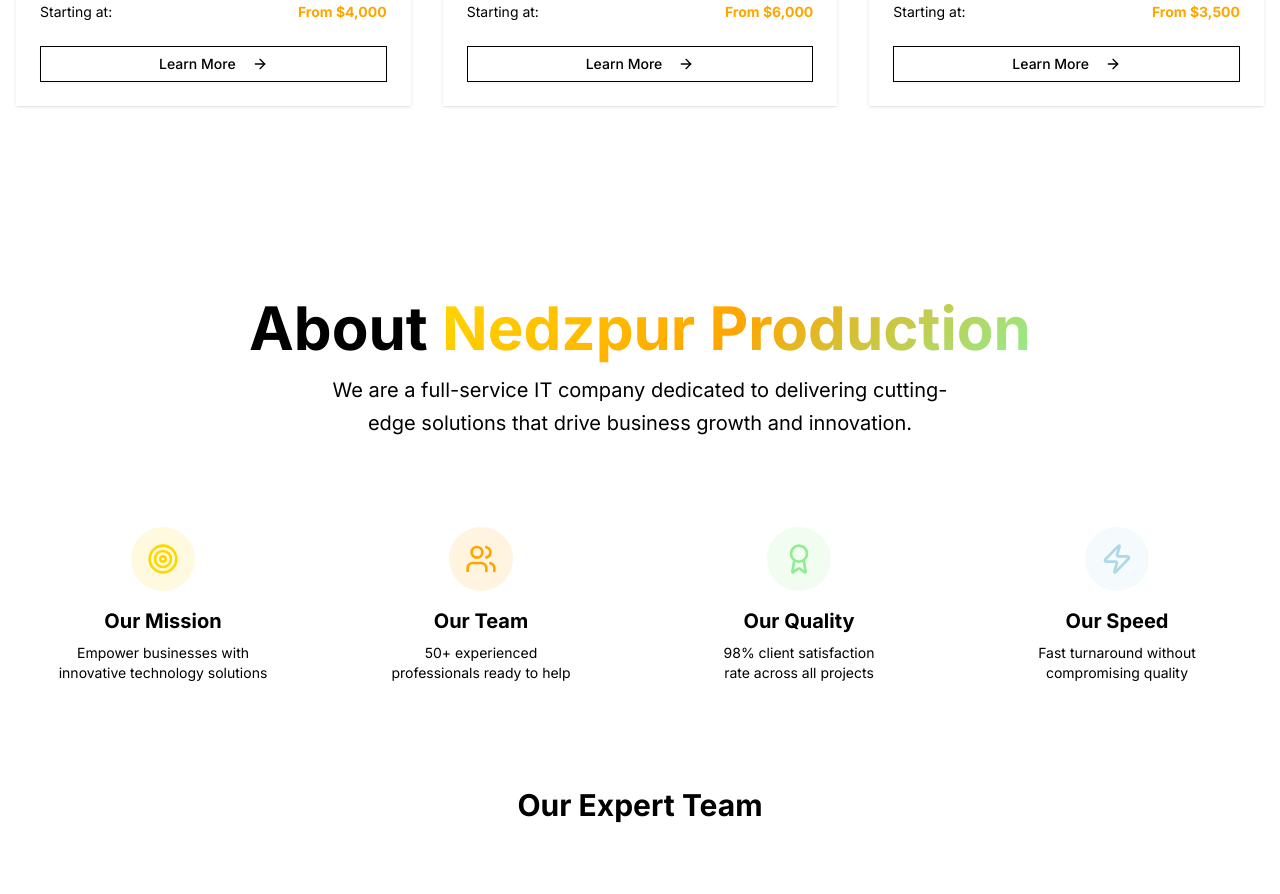
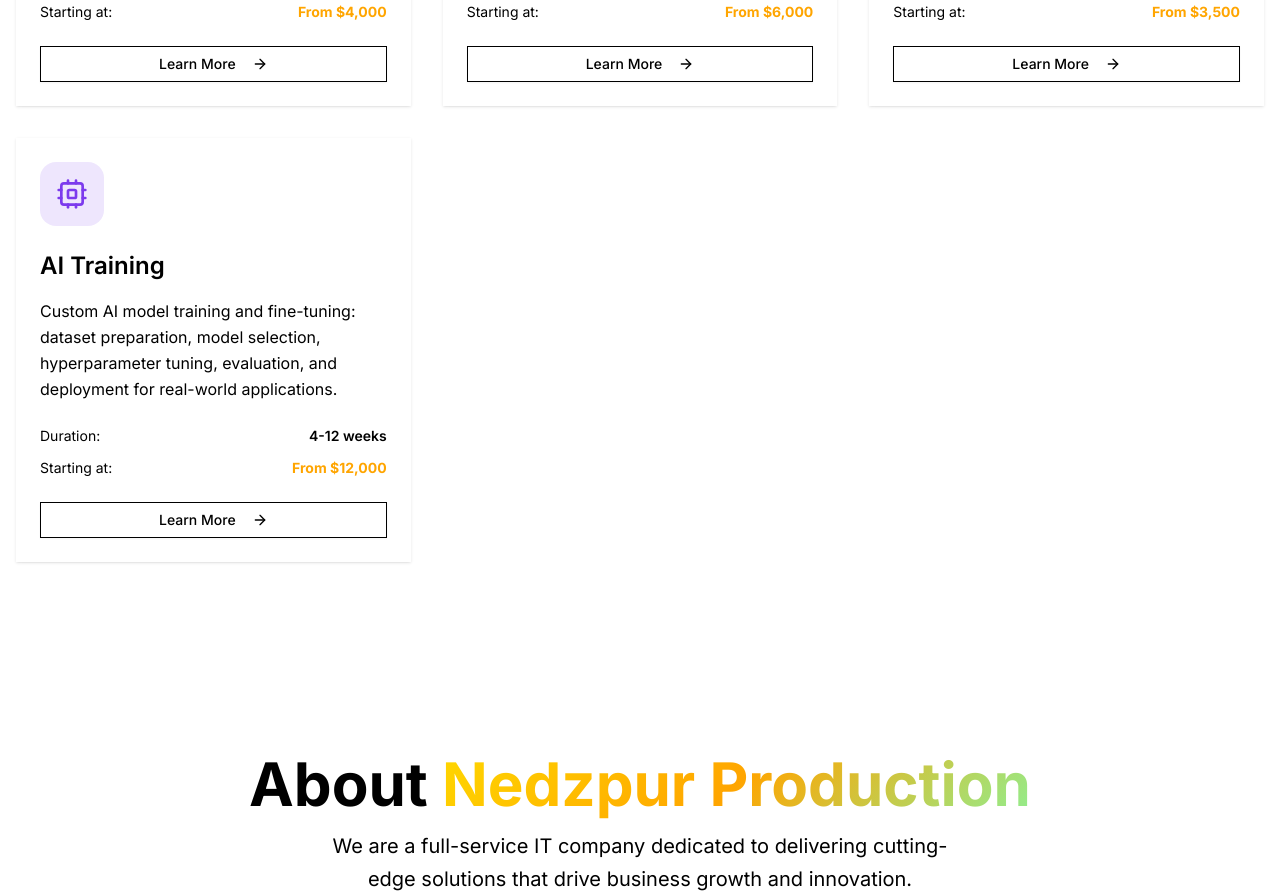
Before and after one commit to davisbryan595-lang/Nedzpur-production, a Next.js app: page / in a window 1280 px wide. Shown: the part 1760-2654 px from the top of the page. Built offline with nearby package versions, Linux system fonts and the light colour scheme; no server answers.

Commit message:
Add AI Training service to services list
cgen-175421498f9c4ff5a16671694326b74e

```diff
--- a/components/services.tsx
+++ b/components/services.tsx
@@ -54,6 +54,15 @@ const services = [
     duration: "2-8 weeks",
     price: "From $3,500",
     color: "#FFA500",
+  },
+  {
+    icon: Cpu,
+    title: "AI Training",
+    description:
+      "Custom AI model training and fine-tuning: dataset preparation, model selection, hyperparameter tuning, evaluation, and deployment for real-world applications.",
+    duration: "4-12 weeks",
+    price: "From $12,000",
+    color: "#7C3AED",
   },
 ]
 
```
